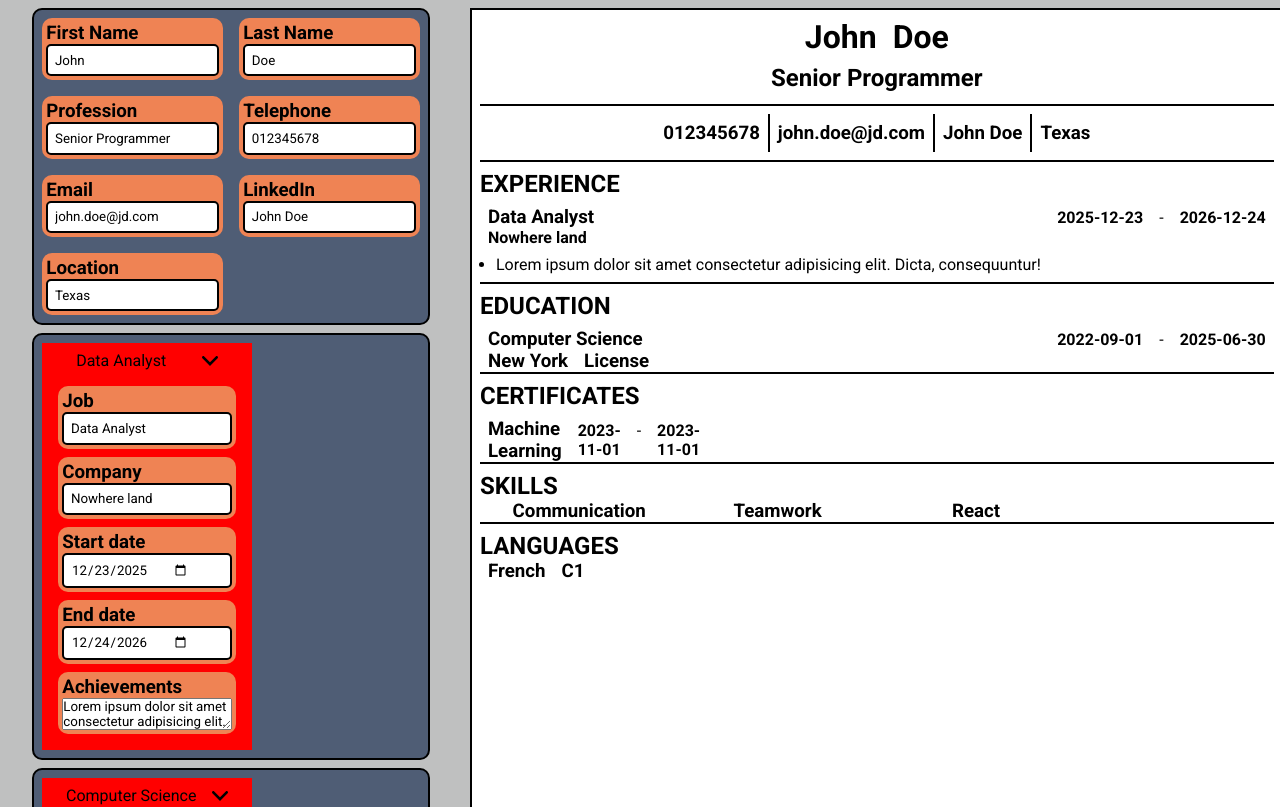
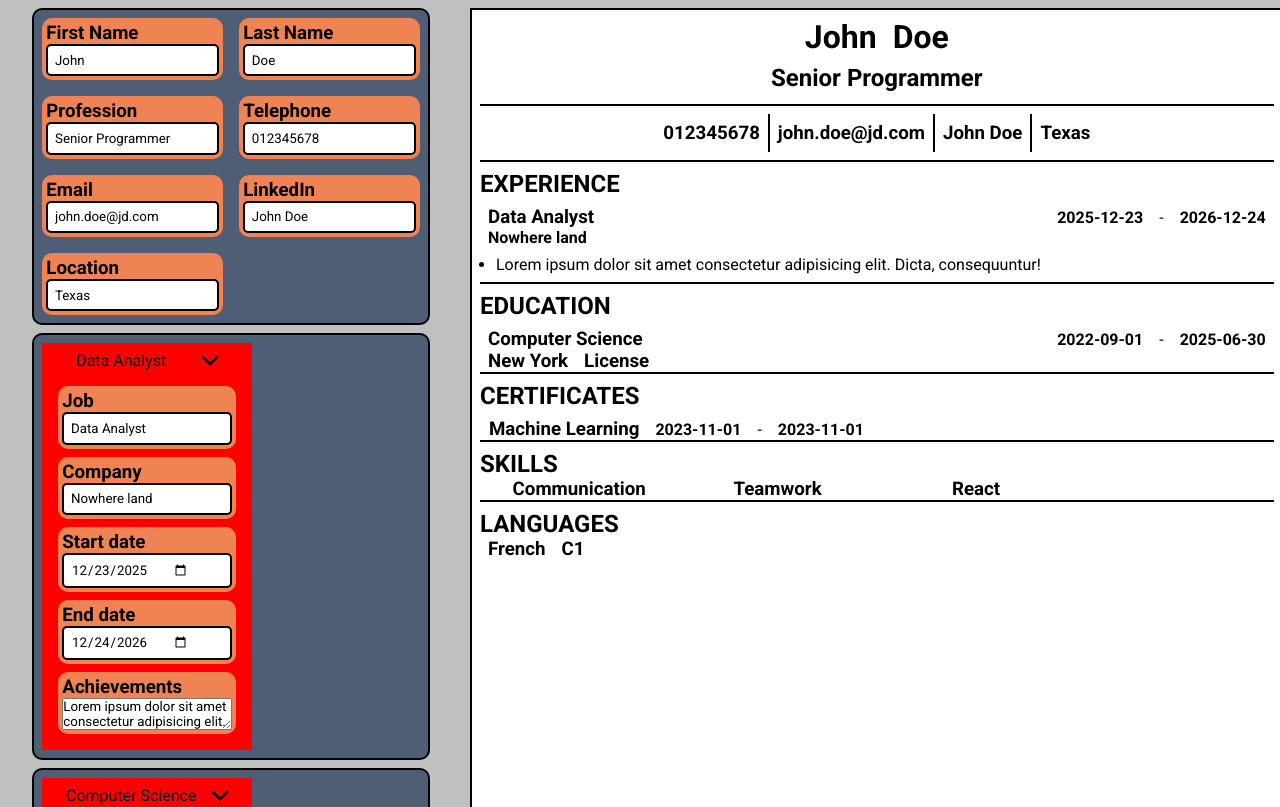
Before and after one commit to Pourixa/CVBuilder, a React (Vite) app: page / in a window 1280 px wide. Shown: the top 807 px of the page. Built offline with nearby package versions, Linux system fonts and the light colour scheme.

Commit message:
Fix language and certificate date style

```diff
--- a/src/index.css
+++ b/src/index.css
@@ -165,6 +165,7 @@ border: none
         padding-left: 0.5em;
         padding-right: 0.5em;
         justify-self: center;
+        justify-content: center;
 
 }
 .certificates > h2
@@ -176,7 +177,7 @@ border: none
     align-items: center;
     display: grid;
     justify-content: space-between;
-    grid-template-columns: min-content min-content ;
+    grid-template-columns: 1fr 1fr ;
 gap: .5em
 ;
 border-bottom: 2px solid black;
```
